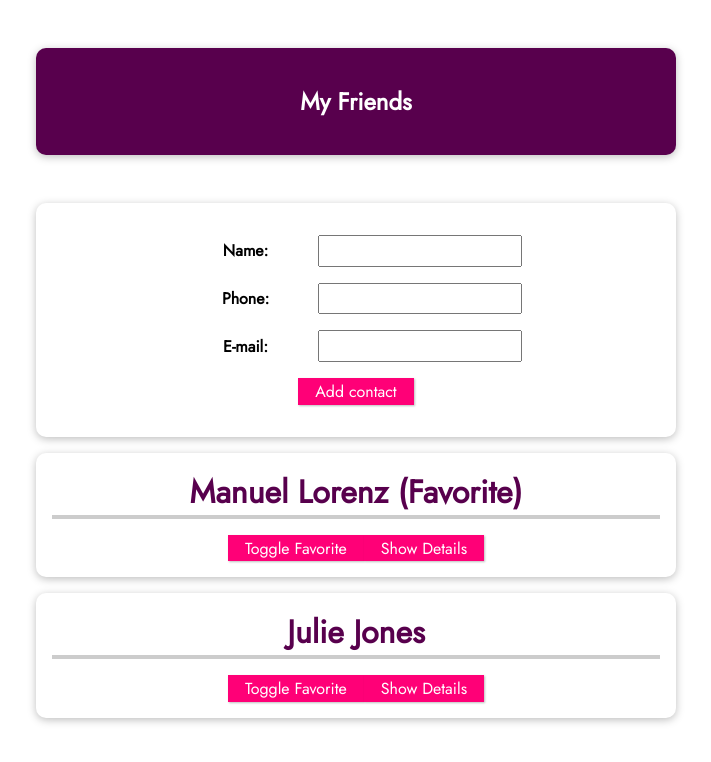
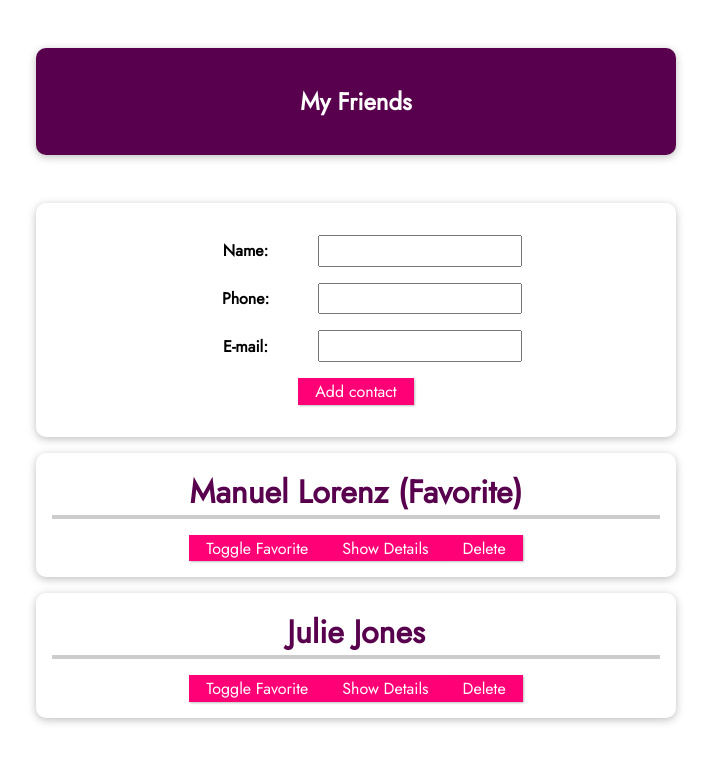
Before and after one commit to AhmedHelalAhmed/friends-app-vuejs, a Vue app: page / in a window 1280 px wide. Shown: the top 762 px of the page, without its empty margins (284-995 px from the left). Built offline with nearby package versions, Linux system fonts and the light colour scheme.

Commit message:
Implement custom event direct in templates

```diff
--- a/src/App.vue
+++ b/src/App.vue
@@ -14,6 +14,7 @@
         :email-address="friend.email"
         :is-favorite="friend.isFavorite"
         @toggle-favorite="toggleFavoriteStatus"
+        @delete-contact="deleteContact"
       ></friend-contact>
     </ul>
   </section>
@@ -51,6 +52,9 @@
     },
     addContact(friend) {
       this.friends.push(friend);
+    },
+    deleteContact(friendId) {
+      this.friends = this.friends.filter((friend) => friend.id !== friendId);
     },
   },
 };
--- a/src/components/FriendContact.vue
+++ b/src/components/FriendContact.vue
@@ -9,6 +9,7 @@
       <li><strong>Phone:</strong> {{ phoneNumber }}</li>
       <li><strong>Email:</strong> {{ emailAddress }}</li>
     </ul>
+    <button @click="$emit('delete-contact', id)">Delete</button>
   </li>
 </template>
 
@@ -53,6 +54,9 @@
         return false;
       }
     },
+    "delete-contact": function () {
+      return true;
+    },
   },
   data() {
     return {
```
